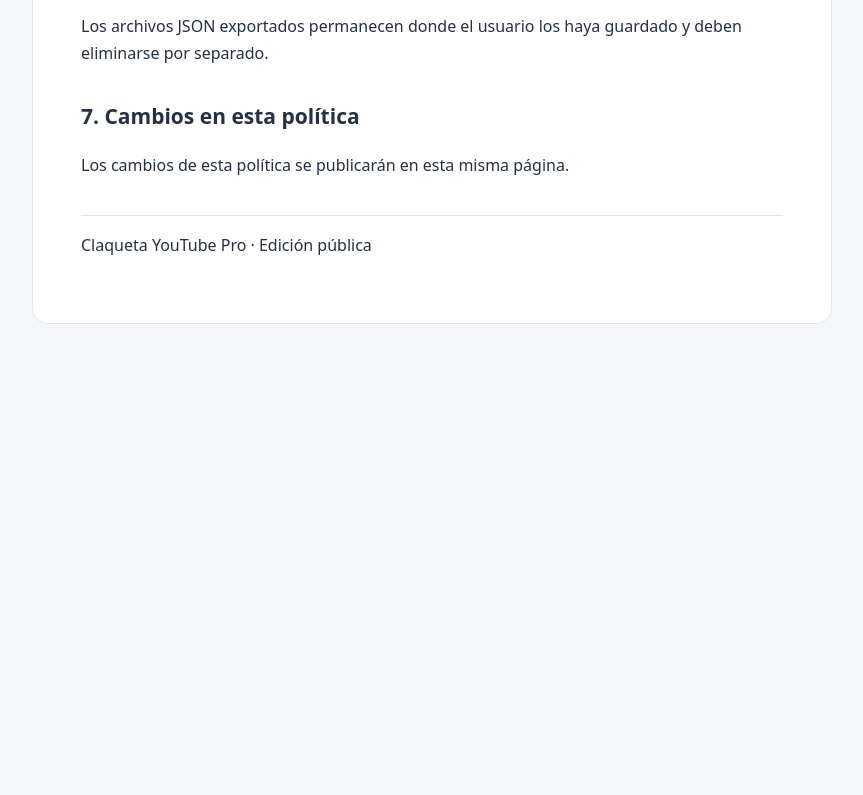
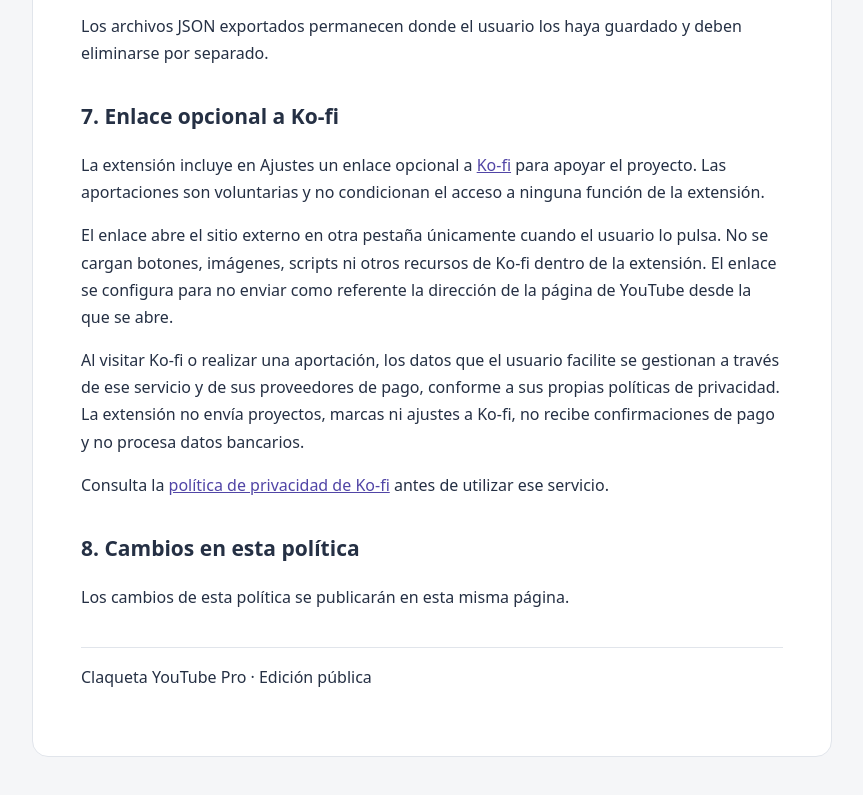
Before and after one commit to Crescendo-Berria/politica-privacidad, a plain HTML site: page index.html in a window 1280 px wide. Shown: the part 1563-2358 px from the top of the page, without its empty margins (208-1071 px from the left). Before the commit the page ends 1927 px from the top, so only its background shows below. Drawn offline with Linux system fonts and the light colour scheme.

Commit message:
Update index.html

```diff
--- a/index.html
+++ b/index.html
@@ -5,14 +5,8 @@
   <meta name="viewport" content="width=device-width, initial-scale=1">
   <title>Política de privacidad · Claqueta YouTube Pro</title>
   <style>
-    :root {
-      color-scheme: light;
-    }
-
-    * {
-      box-sizing: border-box;
-    }
-
+    :root { color-scheme: light; }
+    * { box-sizing: border-box; }
     body {
       margin: 0;
       padding: 40px 20px;
@@ -20,7 +14,6 @@
       color: #253044;
       font: 16px/1.7 system-ui, sans-serif;
     }
-
     main {
       max-width: 800px;
       margin: auto;
@@ -29,76 +22,54 @@
       border: 1px solid #e1e5eb;
       border-radius: 16px;
     }
-
-    h1 {
-      font-size: clamp(26px, 5vw, 36px);
-      line-height: 1.2;
-    }
-
-    h2 {
-      margin-top: 32px;
-      font-size: 21px;
-    }
-
-    .date {
-      color: #626c7a;
-    }
-
-    footer {
-      margin-top: 36px;
-      border-top: 1px solid #e1e5eb;
-    }
+    h1 { font-size: clamp(26px, 5vw, 36px); line-height: 1.2; }
+    h2 { margin-top: 32px; font-size: 21px; }
+    a { color: #5145a6; overflow-wrap: anywhere; }
+    .date { color: #626c7a; }
+    footer { margin-top: 36px; border-top: 1px solid #e1e5eb; }
   </style>
 </head>
 <body>
   <main>
     <h1>Política de privacidad</h1>
     <p><strong>Claqueta YouTube Pro</strong></p>
-
     <p class="date">
       Última actualización:
       <time datetime="2026-10-27">27 de octubre de 2026</time>
     </p>
-
     <p>
       Esta política corresponde a la edición pública de Claqueta YouTube Pro
       distribuida en Chrome Web Store.
     </p>
 
     <h2>1. Datos utilizados</h2>
-
     <p>
       La extensión accede al título e identificador del vídeo de YouTube abierto
       y a su estado de reproducción para ofrecer sus funciones de práctica musical.
     </p>
-
     <p>
       Cuando el usuario guarda o importa un proyecto, se almacenan localmente
       su nombre, la referencia al vídeo, las marcas de tiempo, el tempo,
       la velocidad y los ajustes de claqueta y bucle. También se guardan
       las preferencias de la interfaz.
     </p>
-
     <p>
       La extensión no crea un registro general del historial de navegación.
       Visitar un vídeo no lo añade automáticamente a la biblioteca.
     </p>
 
     <h2>2. Almacenamiento y transmisión</h2>
-
     <p>
       Los ajustes y proyectos se guardan en el almacenamiento local de la extensión
       en el navegador. La extensión no los envía al desarrollador ni incorpora
       servicios de analítica o publicidad.
     </p>
-
     <p>
       No se venden ni se comparten estos datos con terceros.
       No es necesario crear una cuenta para utilizar la extensión.
     </p>
 
     <h2>3. Importación y exportación</h2>
-
     <p>
       El usuario puede importar y exportar proyectos mediante archivos JSON.
       Estos archivos pueden contener nombres de proyectos, títulos y referencias
@@ -107,7 +78,6 @@
     </p>
 
     <h2>4. Permisos</h2>
-
     <ul>
       <li>
         <strong>Acceso a YouTube:</strong>
@@ -126,33 +96,50 @@
     </ul>
 
     <h2>5. Audio</h2>
-
     <p>
       La edición pública no graba audio ni incorpora detección automática
       de tempo. Los sonidos de claqueta se generan localmente.
     </p>
 
     <h2>6. Eliminación de datos</h2>
-
     <p>
       Los proyectos pueden eliminarse desde la biblioteca.
       Al desinstalar la extensión se elimina su almacenamiento local del navegador.
     </p>
-
     <p>
       Los archivos JSON exportados permanecen donde el usuario los haya guardado
       y deben eliminarse por separado.
     </p>
 
-    <h2>7. Cambios en esta política</h2>
-
+    <h2>7. Enlace opcional a Ko-fi</h2>
     <p>
-      Los cambios de esta política se publicarán en esta misma página.
+      La extensión incluye en Ajustes un enlace opcional a
+      <a href="https://ko-fi.com/turbimax" rel="noreferrer">Ko-fi</a>
+      para apoyar el proyecto. Las aportaciones son voluntarias y no condicionan
+      el acceso a ninguna función de la extensión.
+    </p>
+    <p>
+      El enlace abre el sitio externo en otra pestaña únicamente cuando el usuario
+      lo pulsa. No se cargan botones, imágenes, scripts ni otros recursos de Ko-fi
+      dentro de la extensión. El enlace se configura para no enviar como referente
+      la dirección de la página de YouTube desde la que se abre.
+    </p>
+    <p>
+      Al visitar Ko-fi o realizar una aportación, los datos que el usuario facilite
+      se gestionan a través de ese servicio y de sus proveedores de pago,
+      conforme a sus propias políticas de privacidad. La extensión no envía
+      proyectos, marcas ni ajustes a Ko-fi, no recibe confirmaciones de pago
+      y no procesa datos bancarios.
+    </p>
+    <p>
+      Consulta la
+      <a href="https://more.ko-fi.com/privacy" rel="noreferrer">política de privacidad de Ko-fi</a>
+      antes de utilizar ese servicio.
     </p>
 
-    <footer>
-      <p>Claqueta YouTube Pro · Edición pública</p>
-    </footer>
+    <h2>8. Cambios en esta política</h2>
+    <p>Los cambios de esta política se publicarán en esta misma página.</p>
+    <footer><p>Claqueta YouTube Pro · Edición pública</p></footer>
   </main>
 </body>
 </html>
```
